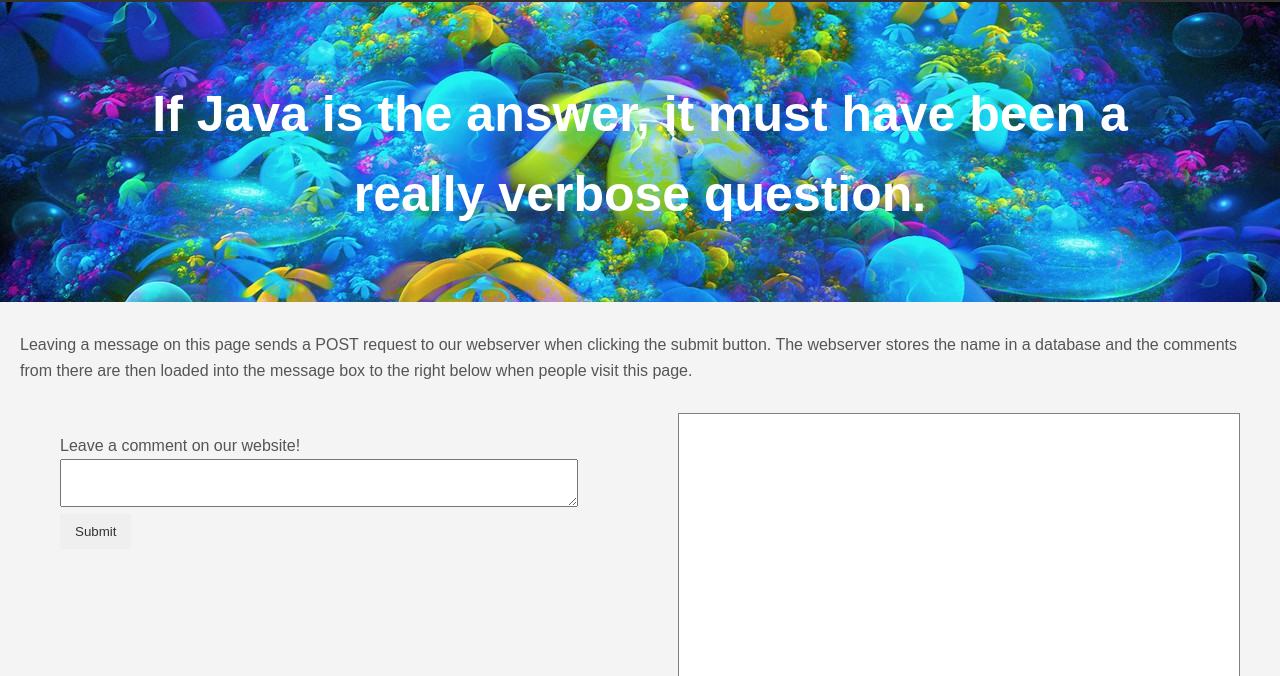
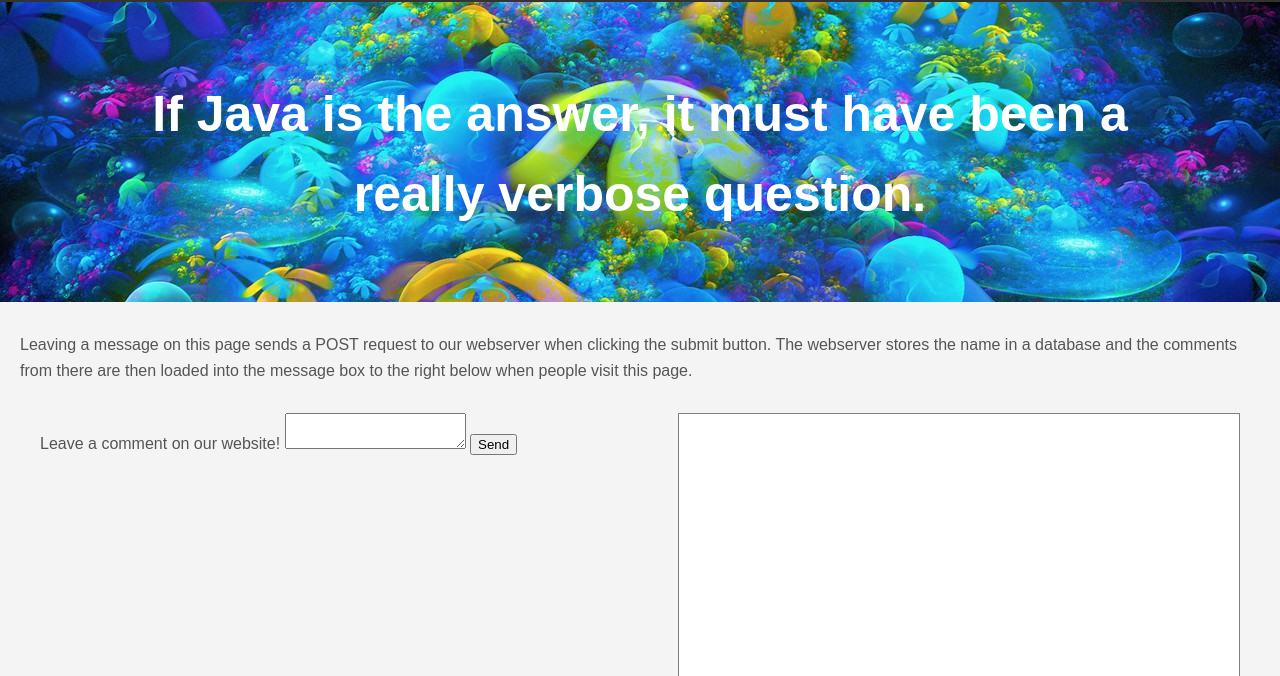
Before and after one commit to DaniellaNoren/HTTPproject, a plain HTML site: page web/message.html in a window 1280 px wide. Shown: the part 124-800 px from the top of the page. Drawn offline with Linux system fonts and the light colour scheme.

Commit message:
changed javascript to allow for onclick action. Message page no longer reloads to the top of the page.

```diff
--- a/web/message.html
+++ b/web/message.html
@@ -38,26 +38,40 @@
 
 <!--Message page start-->
 <div id="message-page-info">
-    <p>Leaving a message on this page sends a POST request to our webserver when clicking the submit button. The webserver stores the name in a database and the comments from there are then loaded into the message box to the right below when people visit this page.</p>
+    <p>Leaving a message on this page sends a POST request to our webserver when clicking the submit button. The
+        webserver stores the name in a database and the comments from there are then loaded into the message box to the
+        right below when people visit this page.</p>
 </div>
 
 <div id="message-page-content">
     <div id="message-page-form">
-            <form class="myForm" method="post">
-                <div class="form-group">
-                    <label>Leave a comment on our website!</label>
-                    <textarea name="message"></textarea>
-                </div>
-                <input class="button" type="submit" value="Submit" name="">
-            </form>
+
+        <div class="form-group">
+            <label>Leave a comment on our website!</label>
+            <textarea id="textArea" name="message"></textarea>
+            <button onclick="postMessage()">Send</button>
+        </div>
+
+
     </div>
     <div id="messages-container">
 
-        <!--javascript that generates divs creates it here-->
+        <!--
+        <div class="message">messages put here will be generated from javascript</div>
+        <div class="message">test</div>
+        <div class="message">test test test test</div>
+        <div class="message">test</div>
+        <div class="message">test test test test</div>
+        <div class="message">test</div>
+        <div class="message">test test test test</div>
+        -->
 
     </div>
 </div>
 <!--Message page end-->
+
+
+<!-- Message Section -->
 
 
 <!-- Footer -->
@@ -86,5 +100,6 @@
             request.send("message="+mess);
         }
     </script>
+
 </body>
 </html>
```
